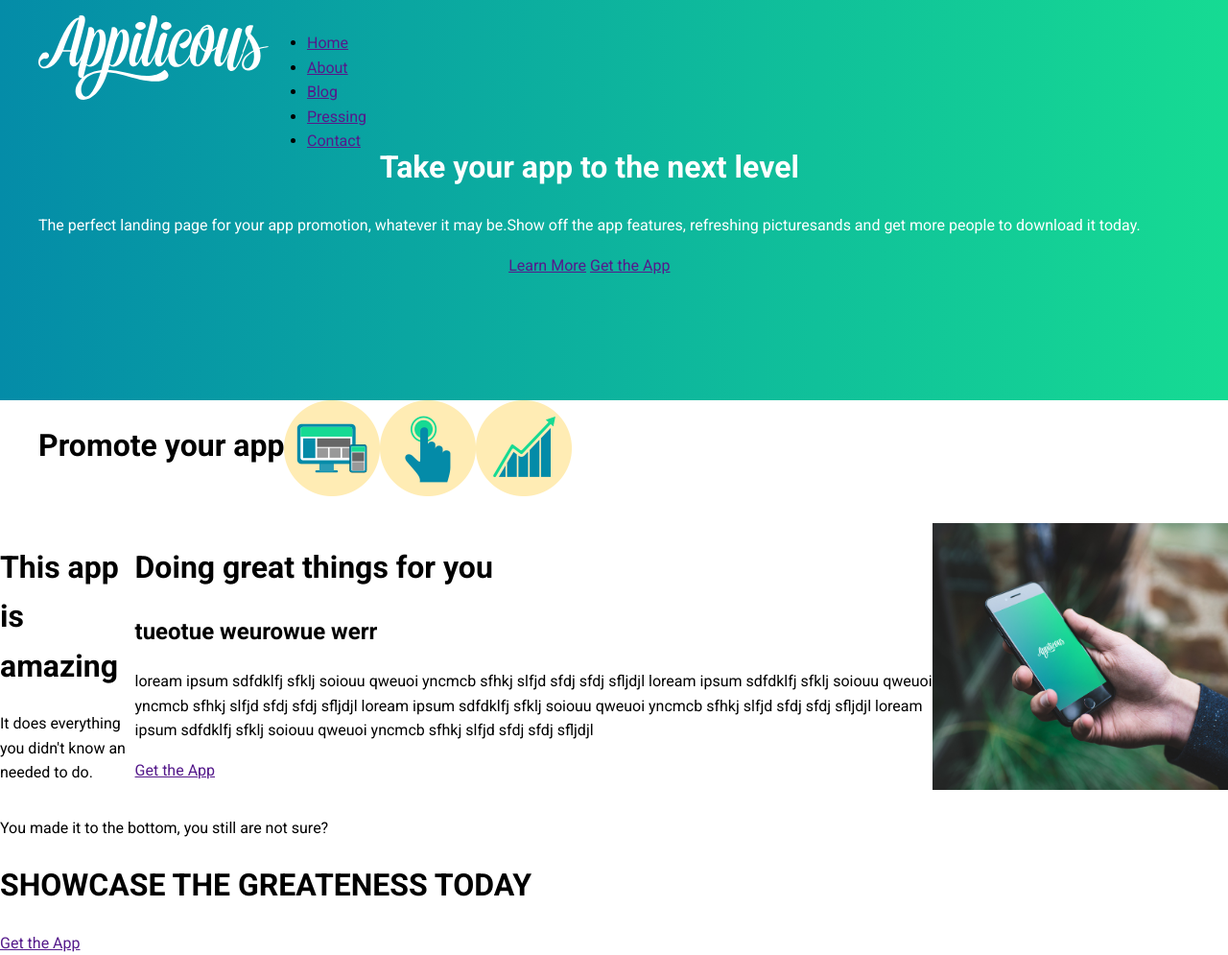
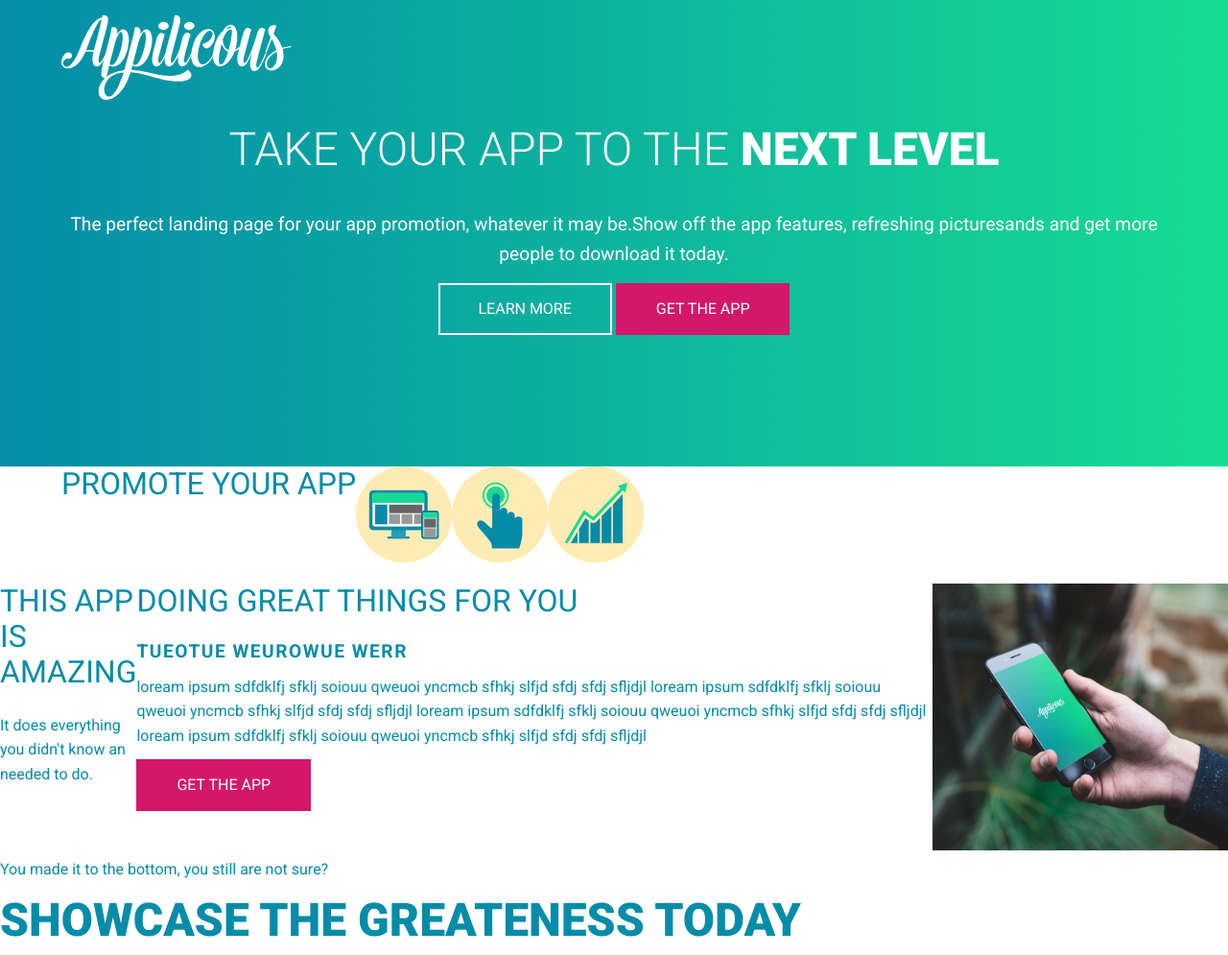
Before and after one commit to Nikitad1491/App-Promotional, a plain HTML site: page index.html in a window 1280 px wide. Shown: the top 995 px of the page at 96% size. Drawn offline with Linux system fonts and the light colour scheme.

Commit message:
typography and compoents updates

```diff
--- a/sass/abstracts/_colors.sass
+++ b/sass/abstracts/_colors.sass
@@ -8,7 +8,7 @@ $white: rgba(255,255,255,1)
 
 /*text colors*/
 
-$text-main: $secondary
+$text-main: $main
 $text-inverse: $white
 $text-accent: $accent
 $text-secondary: $main
--- a/sass/base/_base.sass
+++ b/sass/base/_base.sass
@@ -1,11 +1,13 @@
 *, *::before, *::after
   box-sizing: border-box
 
+body
+  color: $text-main
 img
   max-width: 100%
   height: auto
 
 .container
-    width: 95%
+    width: 90%
     max-width: 1200px
     margin: 0 auto
--- /dev/null
+++ b/sass/base/_typography.sass
@@ -0,0 +1,29 @@
+h1, h2, h3, h4, h5, h6, p
+  margin: 0 0 .75em
+
+h1:last-child, h2:last-child, h3:last-child,
+h4:last-child, h5:last-child, h6:last-child,
+p:last-child
+  margin: 0
+
+h1
+  font-size: 2rem
+  font-weight: $font-normal
+  line-height: 1.15
+  text-transform: uppercase
+
+h2
+  font-size: 1.2rem
+  text-transform: uppercase
+  letter-spacing: 1.5px
+  line-height: 1
+
+.title-large
+  font-size: 3rem
+  font-weight: $font-black
+
+span
+  font-weight: $font-light
+
+.text-intro
+  font-size: 1.2rem
--- /dev/null
+++ b/sass/components/_buttons.sass
@@ -0,0 +1,27 @@
+.btn
+  display: inline-block
+  padding: .75em 2.5em
+  text:
+      transform: uppercase
+      decoration: none
+
+  &:not(:last-of-type)
+      margin-bottom: .6em
+
+.btn--primary
+    background-color: $accent
+    color: $text-inverse
+    border: 2px solid $accent
+
+    &:hover,
+    &:focus
+        background: darken($accent, 15%)
+
+.btn--secondary
+    border: 2px solid $text-inverse
+    color: $text-inverse
+
+    &:hover,
+    &:focus
+        background: $text-inverse
+        color: $text-main
--- a/sass/layout/_header.sass
+++ b/sass/layout/_header.sass
@@ -12,4 +12,4 @@
 
 
 .main-nav
-display:none
+  display: none
--- a/sass/main.sass
+++ b/sass/main.sass
@@ -13,6 +13,7 @@
 // 3. Base styles
 
 @import base/base
+@import base/typography
 
 // 4. Layout
 @import layout/grid
@@ -21,3 +22,4 @@
 
 
 // 5.components
+@import components/buttons
```
Also changed, not shown: css/main.css, 1 other file.
